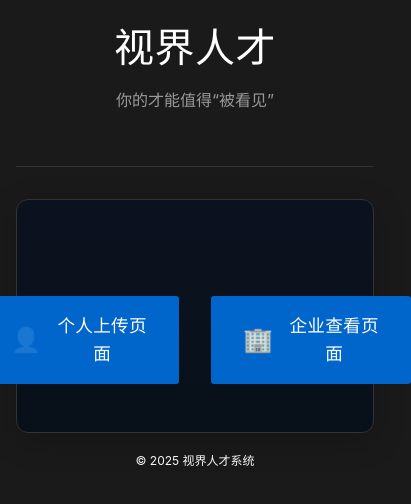
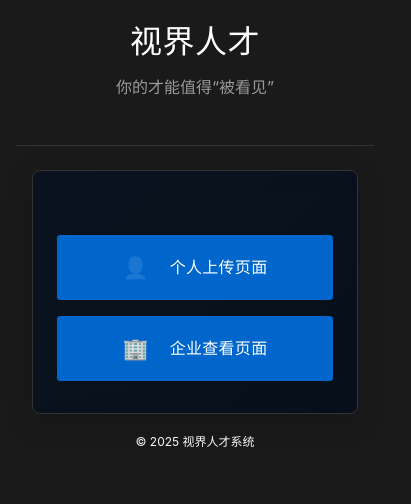
Before and after one commit to bengangwang2025/ai-recruit-demo1, a plain HTML site: page index.html in a window 390 px wide. Shown: the whole page, 411 px wide, since content can reach past the window. Drawn offline with Linux system fonts and the light colour scheme.

Commit message:
Update index.html
Co-Authored-By: wbg <45741+wbg@users.noreply.github.com>

```diff
--- a/index.html
+++ b/index.html
@@ -7,29 +7,73 @@
     <link rel="stylesheet" href="styles.css">
     <style>
         .landing-page {
-            background: linear-gradient(rgba(10, 18, 32, 0.9), rgba(7, 16, 26, 0.95));
+            background: linear-gradient(135deg, rgba(10, 18, 32, 0.95), rgba(7, 16, 26, 0.98));
             border-radius: 12px;
             padding: 3rem;
-            margin-top: 2rem;
+            margin: 2rem auto;
             border: 1px solid var(--border);
             box-shadow: 0 8px 32px rgba(0, 0, 0, 0.2);
             backdrop-filter: blur(10px);
+            max-width: 600px;
         }
 
         .entry-buttons {
             margin-top: 3rem;
+            display: flex;
+            flex-direction: column;
+            gap: 1rem;
+            align-items: center;
         }
 
         .entry-buttons .btn {
-            padding: 1rem 2rem;
+            padding: 1.2rem;
             font-size: 1.1rem;
-            min-width: 200px;
+            width: 100%;
+            max-width: 280px;
             backdrop-filter: blur(5px);
+            display: flex;
+            align-items: center;
+            justify-content: center;
+            position: relative;
+            overflow: hidden;
+            transition: all 0.3s ease;
+        }
+
+        .entry-buttons .btn:hover {
+            transform: translateY(-2px);
+            box-shadow: 0 4px 12px rgba(0, 102, 204, 0.3);
         }
 
         .icon {
-            font-size: 1.5rem;
-            margin-right: 0.5rem;
+            font-size: 1.3rem;
+            margin-right: 0.8rem;
+        }
+
+        @media (max-width: 480px) {
+            .landing-page {
+                padding: 2rem 1.5rem;
+                margin: 1rem;
+                border-radius: 8px;
+            }
+
+            .entry-buttons {
+                margin-top: 2rem;
+            }
+
+            .entry-buttons .btn {
+                padding: 1rem;
+                font-size: 1rem;
+            }
+
+            header h1 {
+                font-size: 2rem;
+                margin-bottom: 0.5rem;
+            }
+
+            .subtitle {
+                font-size: 1rem;
+                margin-bottom: 1.5rem;
+            }
         }
     </style>
 </head>
```
